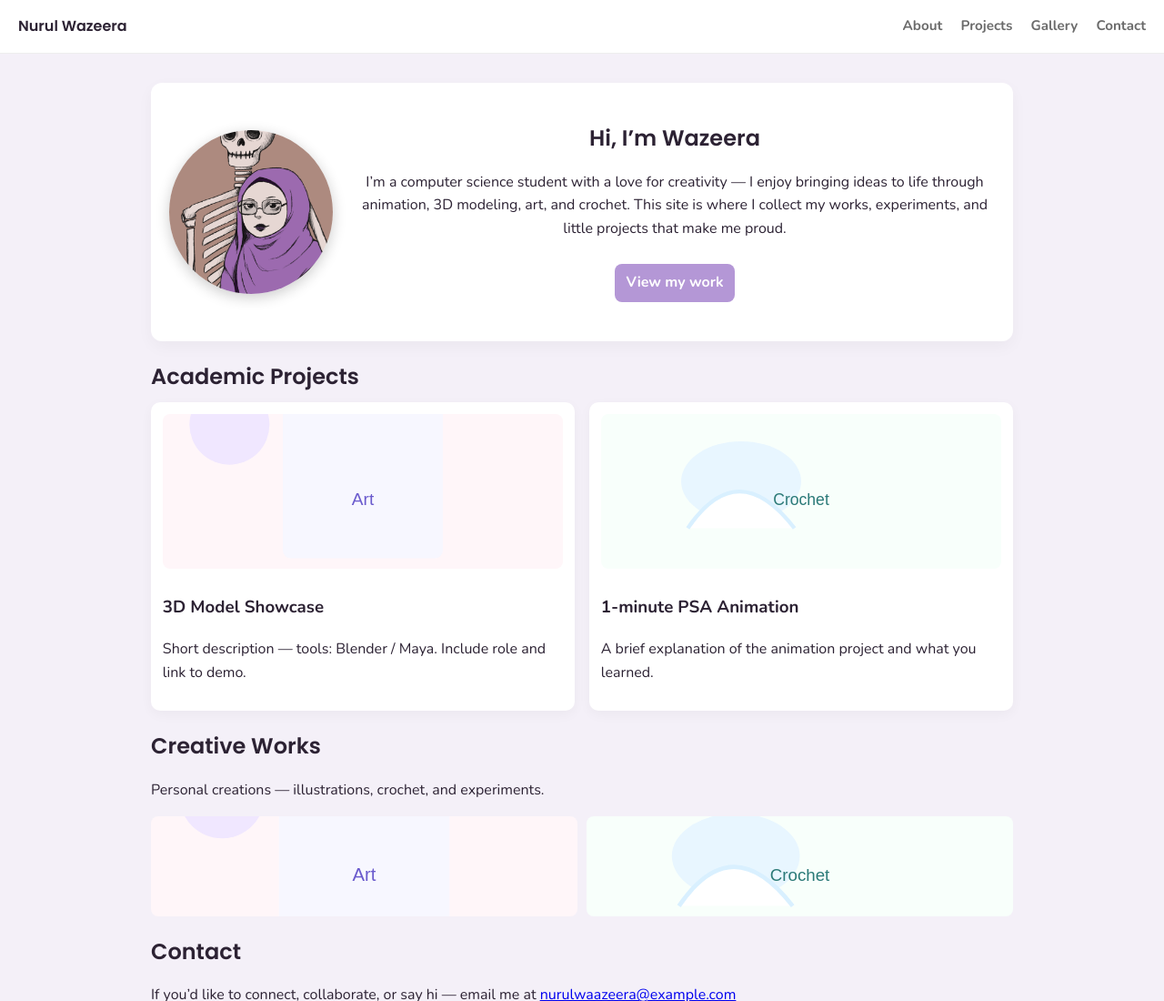
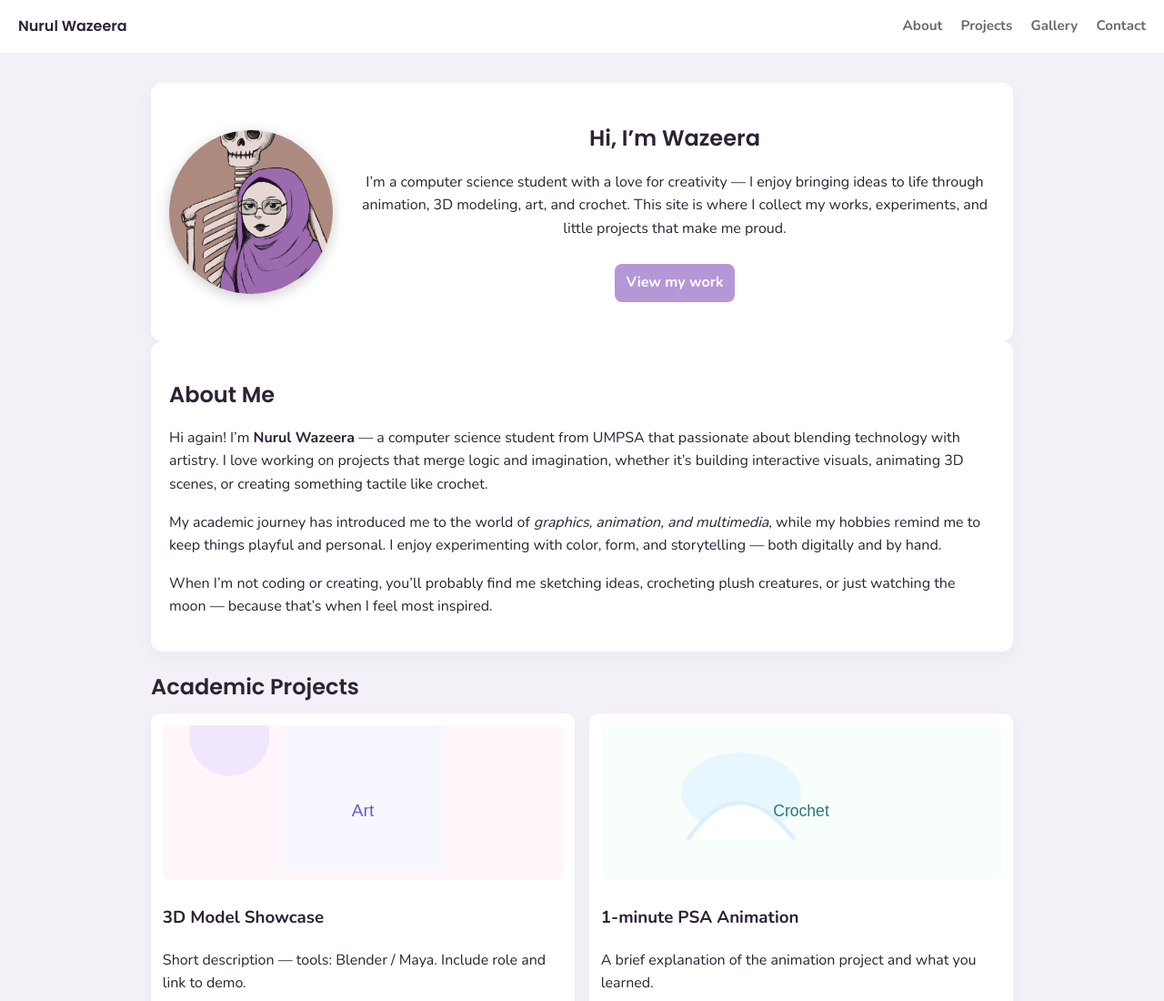
Before and after one commit to N-Wazeera/n-wazeera.github.io, a plain HTML site: page index.html in a window 1280 px wide. Shown: the top 1100 px of the page at 91% size. Drawn offline with nearby package versions, Linux system fonts and the light colour scheme.

Commit message:
Update index.html

```diff
--- a/index.html
+++ b/index.html
@@ -27,6 +27,13 @@
           <a class="cta" href="#projects">View my work</a>
         </div>
       </div>
+    </section>
+
+    <section id="about" class="card">
+      <h2>About Me</h2>
+      <p>Hi again! I’m <strong>Nurul Wazeera</strong> — a computer science student from UMPSA that passionate about blending technology with artistry. I love working on projects that merge logic and imagination, whether it’s building interactive visuals, animating 3D scenes, or creating something tactile like crochet.</p>
+      <p>My academic journey has introduced me to the world of <em>graphics, animation, and multimedia</em>, while my hobbies remind me to keep things playful and personal. I enjoy experimenting with color, form, and storytelling — both digitally and by hand.</p>
+      <p>When I’m not coding or creating, you’ll probably find me sketching ideas, crocheting plush creatures, or just watching the moon — because that’s when I feel most inspired.</p>
     </section>
 
     <section id="projects">
```
